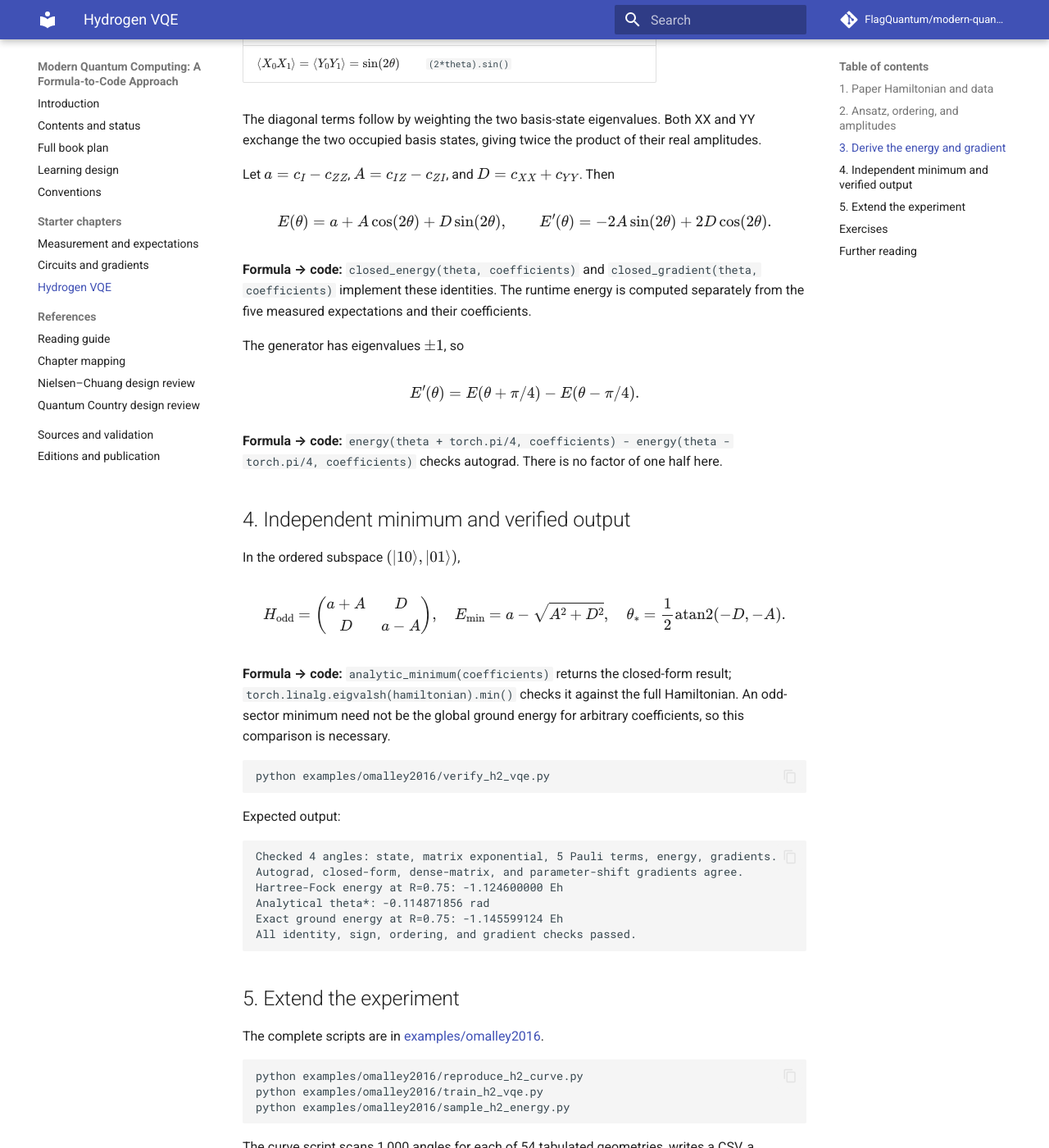
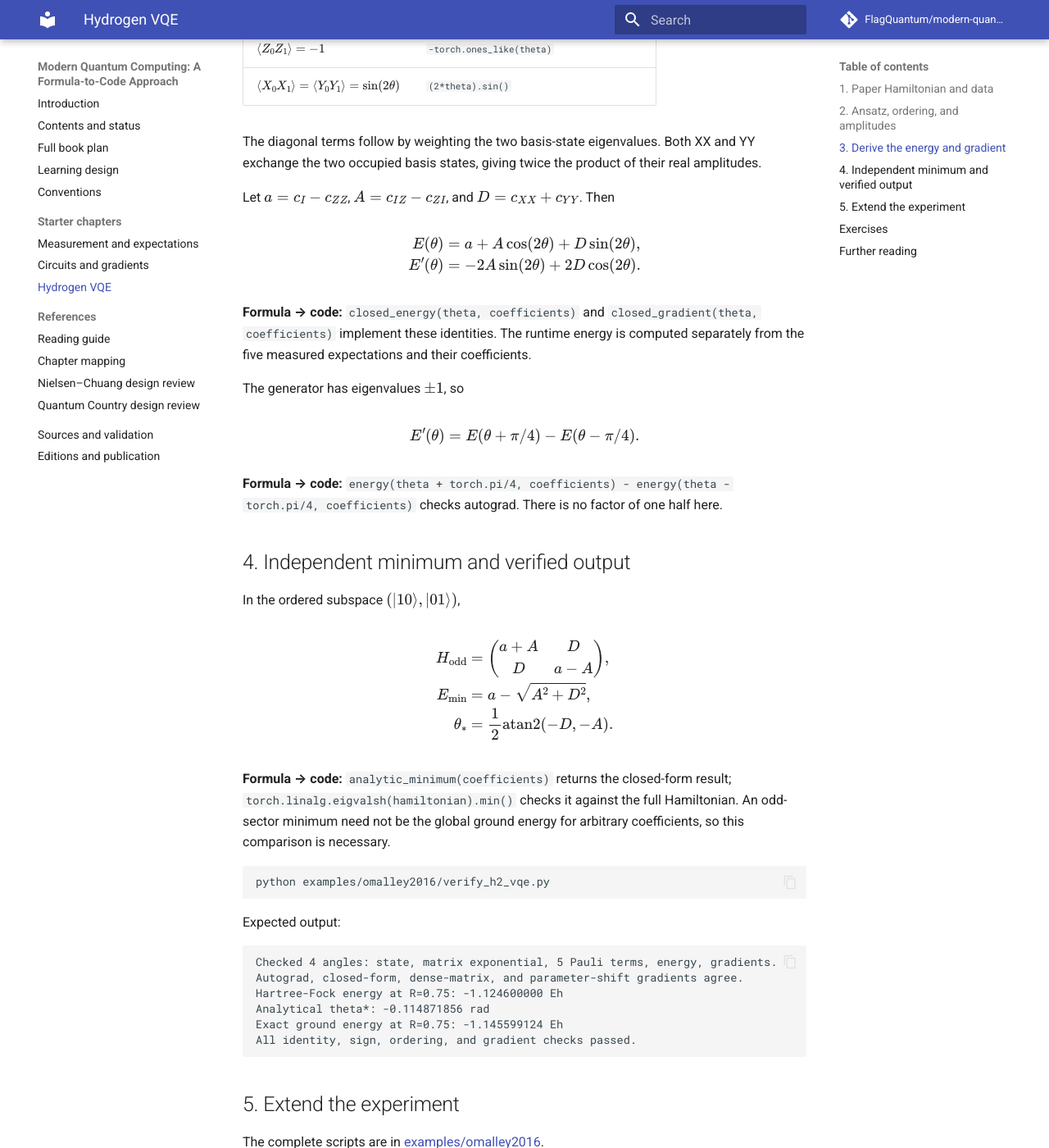
Before and after one commit to FlagQuantum/modern-quantum-computing, an MkDocs documentation site: the page built from docs/chapters/vqe.md, in a window 1280 px wide and 1400 px high, scrolled down 1356 px. Shown: the whole window at 82% size. Built offline with MkDocs 1.6.1 and Material for MkDocs 9.7.7, drawn with Linux system fonts in a browser that asks for light colours; comment, search, counter and statistics services are not loaded; some of the changed text lies outside the part shown.

Commit message:
Redesign PDF reading layout and bundle complete companion programs

```diff
--- a/docs/chapters/vqe.md
+++ b/docs/chapters/vqe.md
@@ -9,7 +9,7 @@ This chapter reproduces a small ideal-state calculation from O'Malley et al., *S
 The reduced STO-6G hydrogen Hamiltonian has six Pauli terms:
 
 $$
-H=c_I I+c_{ZI}Z_0+c_{IZ}Z_1+c_{ZZ}Z_0Z_1+c_{XX}X_0X_1+c_{YY}Y_0Y_1.
+\begin{aligned} H={}&c_I I+c_{ZI}Z_0+c_{IZ}Z_1+c_{ZZ}Z_0Z_1\\ &+c_{XX}X_0X_1+c_{YY}Y_0Y_1. \end{aligned}
 $$
 
 At $R=0.75$ angstrom, corrected Table I gives the following coefficients in hartree:
@@ -52,8 +52,8 @@ The diagonal terms follow by weighting the two basis-state eigenvalues. Both XX
 Let $a=c_I-c_{ZZ}$, $A=c_{IZ}-c_{ZI}$, and $D=c_{XX}+c_{YY}$. Then
 
 $$
-E(\theta)=a+A\cos(2\theta)+D\sin(2\theta),\qquad
-E'(\theta)=-2A\sin(2\theta)+2D\cos(2\theta).
+\begin{aligned} E(\theta)&=a+A\cos(2\theta)+D\sin(2\theta),\\
+E'(\theta)&=-2A\sin(2\theta)+2D\cos(2\theta). \end{aligned}
 $$
 
 **Formula → code:** `closed_energy(theta, coefficients)` and `closed_gradient(theta, coefficients)` implement these identities. The runtime energy is computed separately from the five measured expectations and their coefficients.
@@ -71,9 +71,9 @@ $$
 In the ordered subspace $(\lvert10\rangle,\lvert01\rangle)$,
 
 $$
-H_{\mathrm{odd}}=\begin{pmatrix}a+A&D\\D&a-A\end{pmatrix},\quad
-E_{\min}=a-\sqrt{A^2+D^2},\quad
-\theta_* = \frac12\mathrm{atan2}(-D,-A).
+\begin{aligned} H_{\mathrm{odd}}&=\begin{pmatrix}a+A&D\\D&a-A\end{pmatrix},\\
+E_{\min}&=a-\sqrt{A^2+D^2},\\
+\theta_* &= \frac12\mathrm{atan2}(-D,-A). \end{aligned}
 $$
 
 **Formula → code:** `analytic_minimum(coefficients)` returns the closed-form result; `torch.linalg.eigvalsh(hamiltonian).min()` checks it against the full Hamiltonian. An odd-sector minimum need not be the global ground energy for arbitrary coefficients, so this comparison is necessary.
```
Also changed, not shown: README.md (+2 -2 lines), docs/index.md (+1 -1 lines), docs/publication.md (+3 -3 lines), 5 other files.
